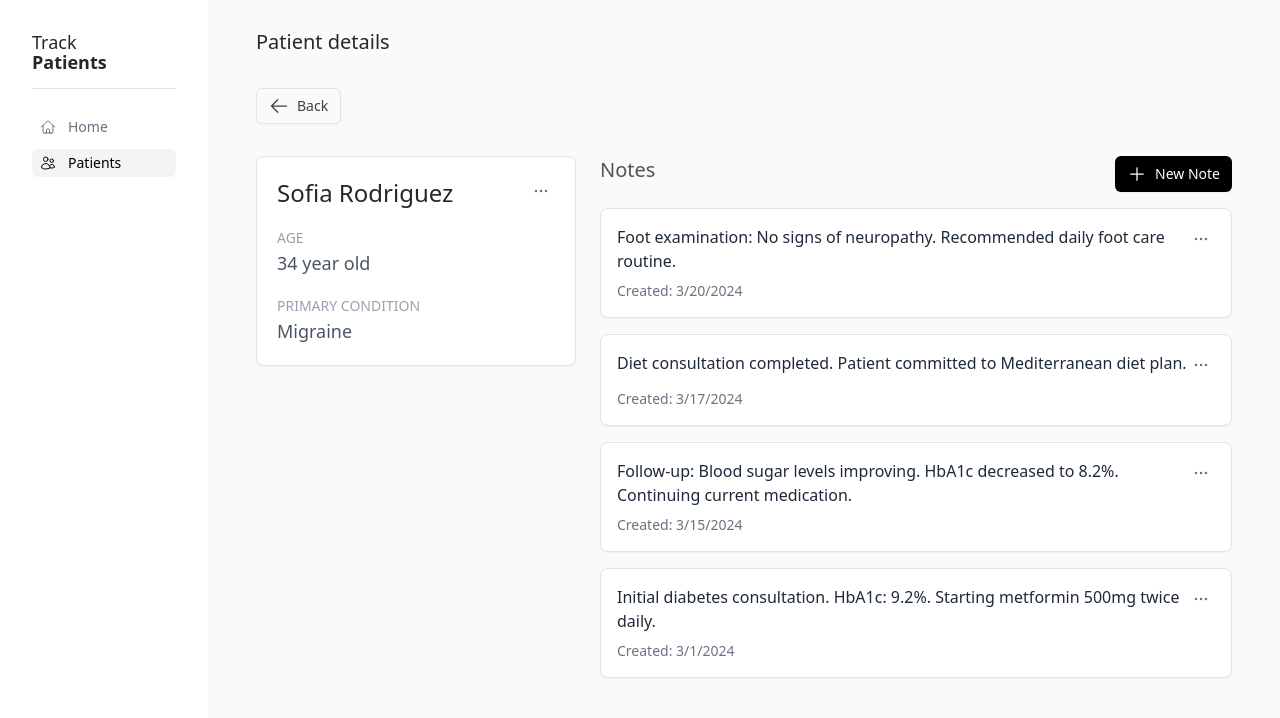
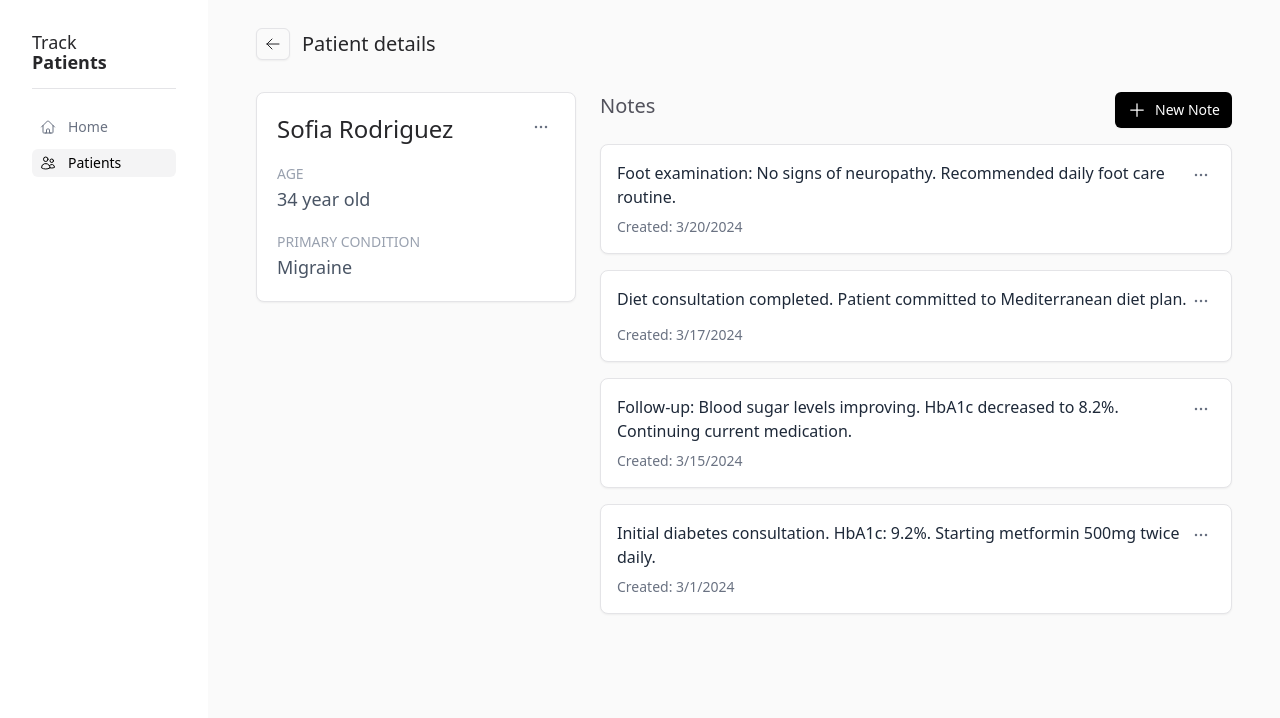
Before and after one commit to manumorante/track-patients, a React (Vite) app: page /patients/1 in a window 1280 px wide. Shown: the top 718 px of the page. Built offline with nearby package versions, Linux system fonts and the light colour scheme.

Commit message:
improve ux: navigation and back

```diff
--- a/src/components/common/PageHeader.tsx
+++ b/src/components/common/PageHeader.tsx
@@ -1,13 +1,31 @@
-import { Bars3Icon, XMarkIcon } from '@heroicons/react/24/outline'
 import { uiStore } from '@/stores/uiStore'
+import { ArrowLeftIcon, Bars3Icon, XMarkIcon, HomeIcon } from '@heroicons/react/24/outline'
+import { useNavigate } from 'react-router-dom'
 
-export default function PageHeader({ title }: { title: string }) {
+type Props = {
+  title: string
+  showBackButton?: boolean
+}
+export default function PageHeader({ title, showBackButton = false }: Props) {
   const toggleNav = uiStore((state) => state.toggleNav)
   const isNavOpen = uiStore((state) => state.isNavOpen)
+  const navigate = useNavigate()
 
   return (
     <div className="flex w-full items-center justify-between gap-1 pt-1 pb-4 sm:pb-8">
-      <h1 className="text-lg font-light sm:text-xl">{title}</h1>
+      <div className="flex items-center gap-3">
+        {showBackButton ? (
+          <button onClick={() => navigate(-1)} className="button icon">
+            <ArrowLeftIcon className="h-4 w-4" />
+          </button>
+        ) : (
+          <button onClick={() => navigate(-1)} className="button icon">
+            <HomeIcon className="h-4 w-4" />
+          </button>
+        )}
+
+        <h1 className="text-lg font-light sm:text-xl">{title}</h1>
+      </div>
       <button
         onClick={toggleNav}
         className="rounded-md p-1.5 text-gray-500 hover:bg-zinc-100 sm:hidden sm:p-2">
--- a/src/index.css
+++ b/src/index.css
@@ -49,6 +49,13 @@
     hover:border-zinc-300 hover:bg-white hover:text-zinc-800;
   }
 
+  .button.icon {
+    @apply h-8 px-2 py-0
+     border border-zinc-200 bg-zinc-50
+     text-zinc-800
+    hover:border-zinc-300 hover:bg-white hover:text-zinc-800;
+  }
+
   .button.danger {
     @apply bg-rose-700 text-white
     hover:bg-rose-800 ;
--- a/src/pages/PatientDetailPage.tsx
+++ b/src/pages/PatientDetailPage.tsx
@@ -1,22 +1,15 @@
 import PageHeader from '@/components/common/PageHeader'
 import { NotesList } from '@/components/notes'
 import { PatientEditorDialog, PatientProfile } from '@/components/patients'
-import { ArrowLeftIcon } from '@heroicons/react/24/outline'
-import { useNavigate, useParams } from 'react-router-dom'
+import { useParams } from 'react-router-dom'
 
 export default function PatientDetailPage() {
   const { id } = useParams()
-  const navigate = useNavigate()
   if (!id) return null
 
   return (
     <>
-      <PageHeader title="Patient details" />
-
-      <button onClick={() => navigate(-1)} className="button secondary mb-8">
-        <ArrowLeftIcon className="h-5 w-5" />
-        Back
-      </button>
+      <PageHeader title="Patient details" showBackButton />
 
       <div className="flex flex-col items-start gap-6 md:flex-row">
         <div className="w-full md:w-80">
```
